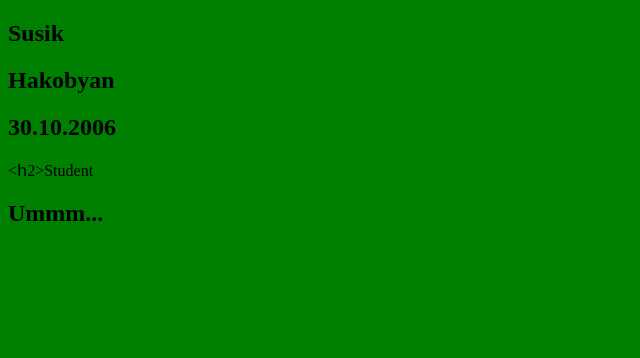
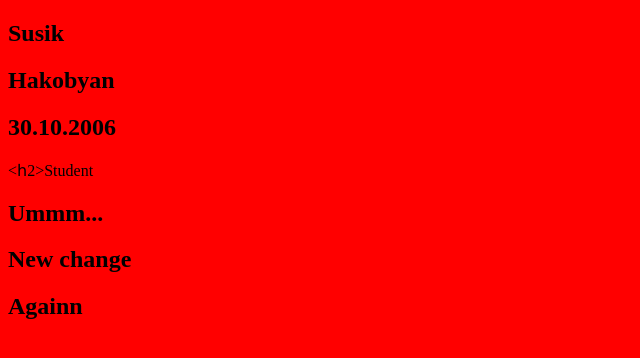
Before and after one commit to Susik45/New, a plain HTML site: page index.html in a window 1280 px wide. Shown: the whole page, without its empty margins (0-640 px from the left). Drawn offline with Linux system fonts and the light colour scheme.

Commit message:
changed 2

```diff
--- a/index.html
+++ b/index.html
@@ -10,5 +10,7 @@
         <h2>30.10.2006</h2>
         <հ2>Student</h2>
         <h2>Ummm...</h2>
+        <h2>New change</h2>
+        <h2>Againn</h2>
     </body>
 </html>
--- a/style.css
+++ b/style.css
@@ -4,5 +4,5 @@ h1{
 
 }
 body{
-    background-color:green;
+    background-color: red;
 }
```
